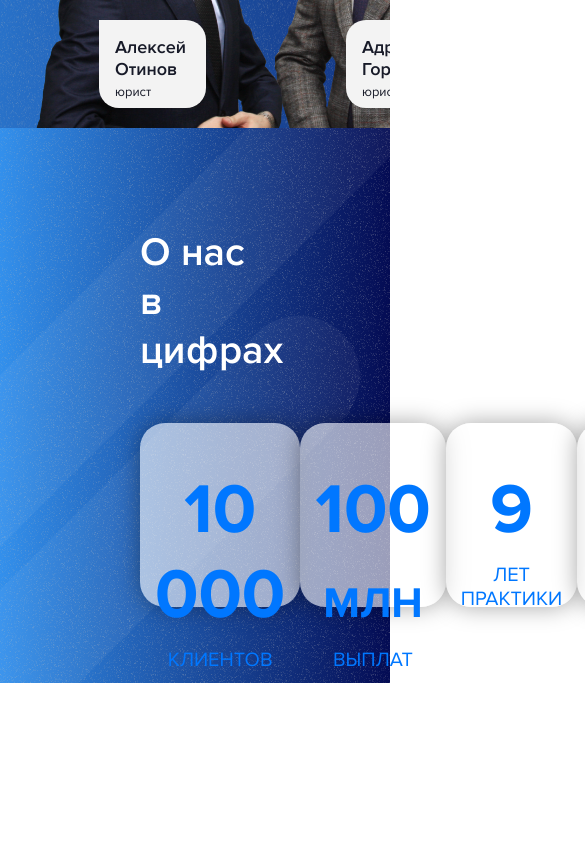
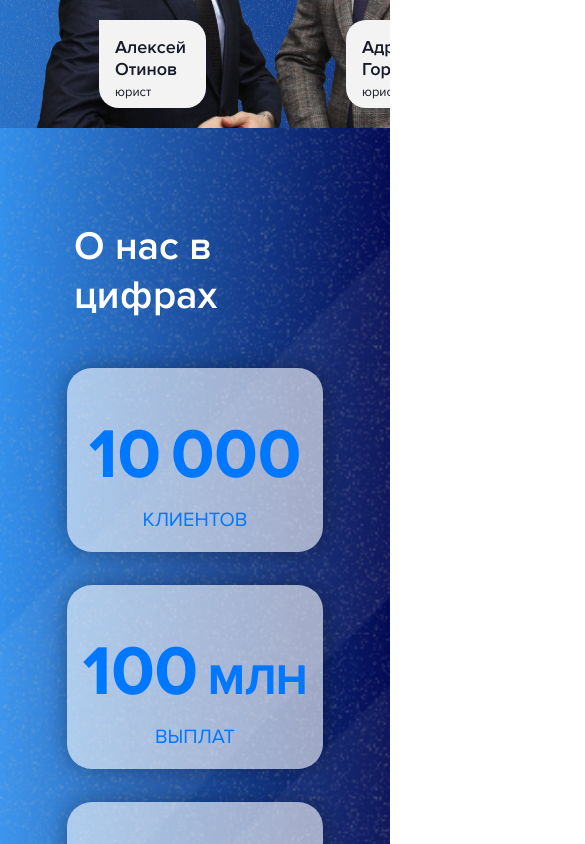
Before and after one commit to Photokub/zalivam-net, a React (Create React App) app: page / in a window 390 px wide. Shown: the part 1020-1864 px from the top of the page, 585 px wide, since content can reach past the window. Before the commit the page ends 1703 px from the top, so only its background shows below. Built offline with nearby package versions, Linux system fonts and the light colour scheme.

Commit message:
Feat: Верстать About на брейкпоинте 984px

```diff
--- a/src/components/About/About.css
+++ b/src/components/About/About.css
@@ -19,4 +19,19 @@
   font-style: normal;
   font-weight: 600;
   line-height: normal;
+}
+
+@media screen and (max-width: 984px) {
+  .about {
+    height: 1138px;
+    display: flex;
+    flex-direction: column;
+  }
+  .about__wrap {
+    display: flex;
+    flex-direction: column;
+    height: 100%;
+    padding: 94px 0 63px 0;
+    margin: 0 74px;
+  }
 }/*# sourceMappingURL=About.css.map */
--- a/src/components/About/About.scss
+++ b/src/components/About/About.scss
@@ -20,3 +20,19 @@
     font-weight: 600;
     line-height: normal;
 }
+
+@media screen and (max-width: 984px) {
+    .about {
+        height: 1138px;
+        display: flex;
+        flex-direction: column;
+    }
+
+    .about__wrap {
+        display: flex;
+        flex-direction: column;
+        height: 100%;
+        padding: 94px 0 63px 0;
+        margin: 0 74px;
+    }
+}
--- a/src/components/StatContainer/StatContainer.css
+++ b/src/components/StatContainer/StatContainer.css
@@ -3,4 +3,14 @@
   display: flex;
   flex-direction: row;
   justify-content: space-evenly;
+}
+
+@media screen and (max-width: 984px) {
+  .statContainer {
+    height: 100%;
+    display: flex;
+    flex-direction: column;
+    justify-content: space-between;
+    align-items: center;
+  }
 }/*# sourceMappingURL=StatContainer.css.map */
--- a/src/components/StatContainer/StatContainer.scss
+++ b/src/components/StatContainer/StatContainer.scss
@@ -6,7 +6,12 @@
 }
 
 
-//TODO// .statElement__span {
-//     color: var(--Header, #07F);
-//     font-size: 43px;
-// }
+@media screen and (max-width: 984px) {
+    .statContainer{
+        height: 100%;
+        display: flex;
+        flex-direction: column;
+        justify-content: space-between;
+        align-items: center;
+    }
+}
--- a/src/components/StatElement/StatElement.scss
+++ b/src/components/StatElement/StatElement.scss
@@ -40,6 +40,4 @@
     color: var(--Header, #07F);
     font-size: 43px;
     margin: 0;
-    // letter-spacing: -3px;
-
 }
```
Also changed, not shown: 2 other files (tests, documents, lock files or other folders).
